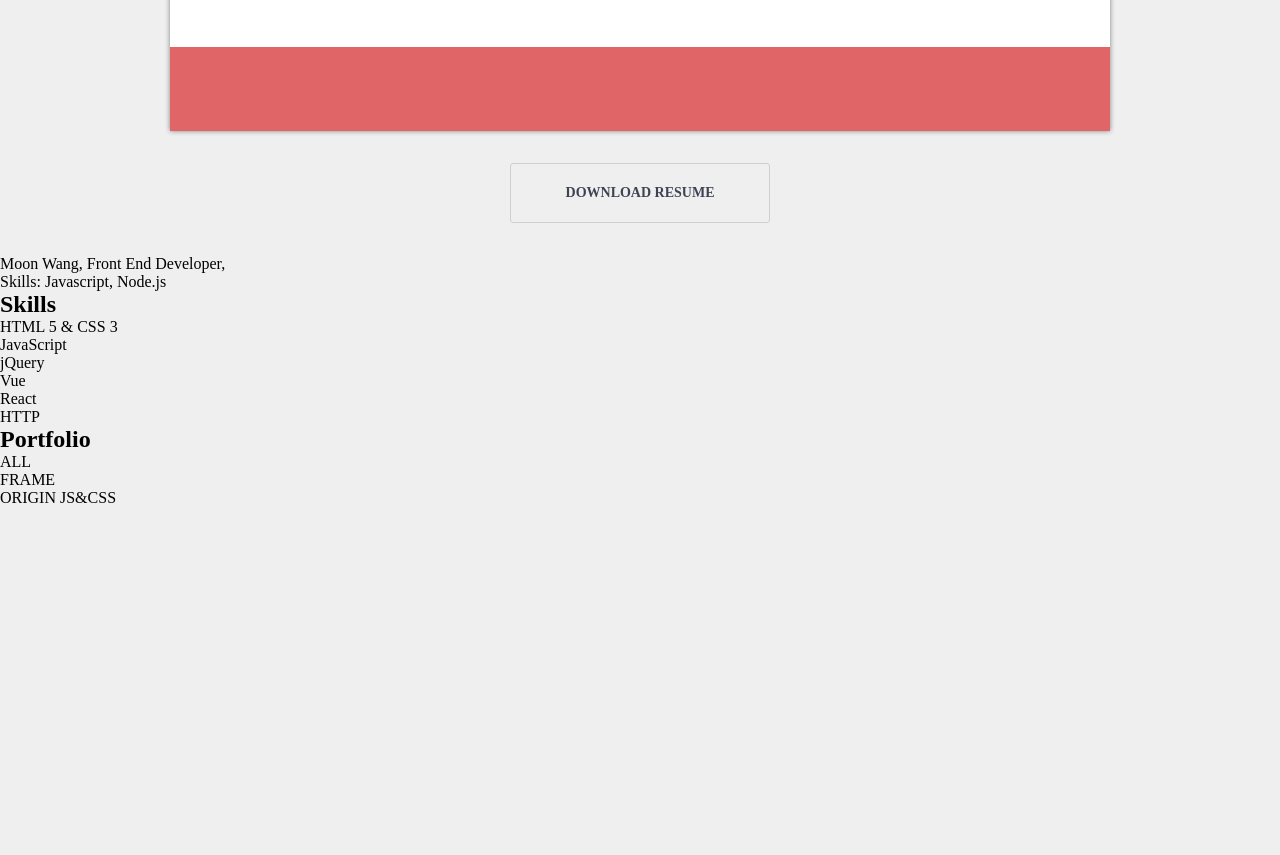
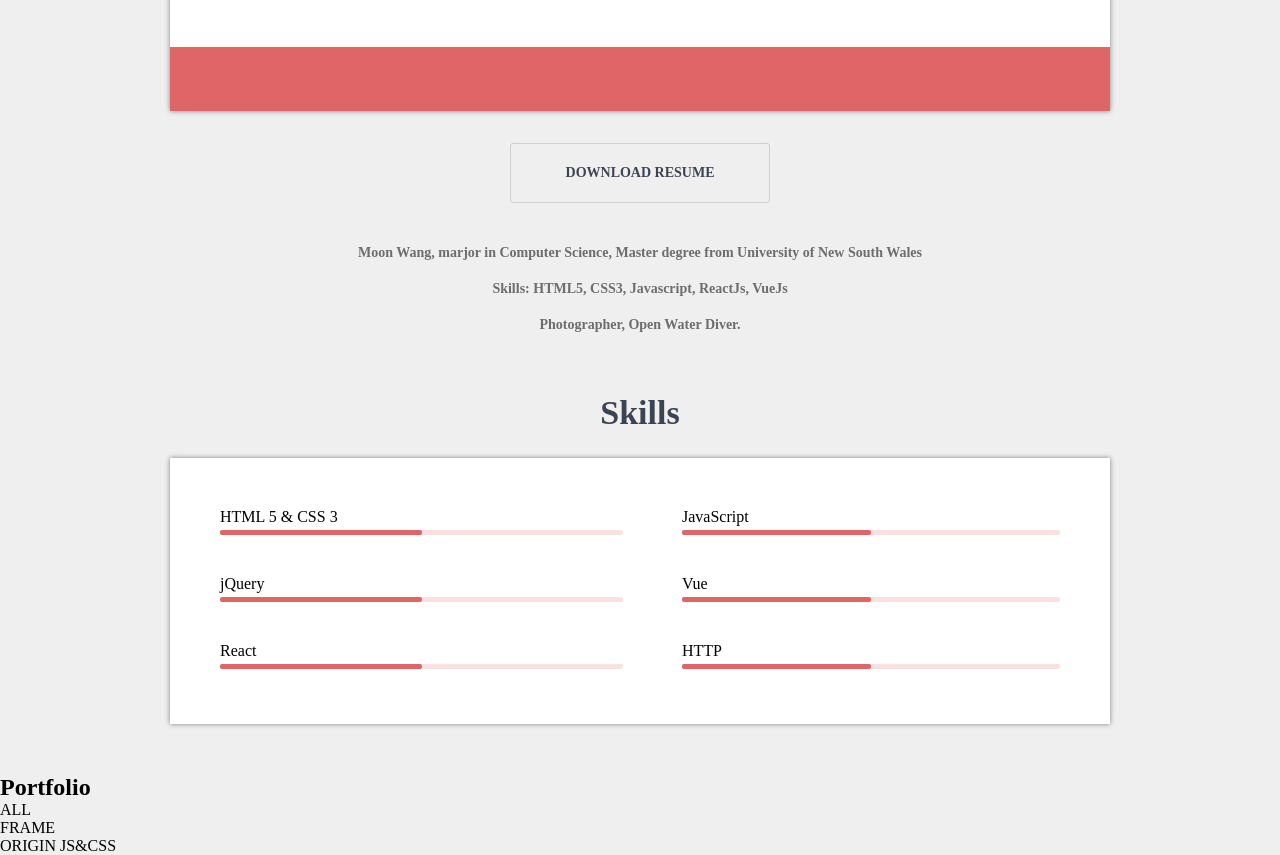
Before and after one commit to MoonSv/blog, a plain HTML site: page resume/index.html in a window 1280 px wide. Shown: the part 579-1434 px from the top of the page. Before the commit the page ends 1086 px from the top, so only its background shows below. Drawn offline with Linux system fonts and the light colour scheme.

Commit message:
finish skills part

```diff
--- a/resume/a.css
+++ b/resume/a.css
@@ -14,6 +14,9 @@ hr{
     height: 0;
     border: none;
     border-top: 1px solid #dedede;
+}
+ul, ol{
+    list-style: none;
 }
 .clearfix::after{
     content: '';
@@ -129,7 +132,7 @@ hr{
 .user-card .media{
     background-color: #e06567;
     text-align: center;
-    padding: 15px;
+    padding: 5px;
     vertical-align: top;
 }
 .user-card .media svg{
@@ -162,7 +165,54 @@ main a.download {
     -webkit-transition: box-shadow 0.2s;
 }
 main a.download:hover{
-    -webkit-box-shadow: 0px 4px 26px 0px rgba(0,0,0,0.2);
-    -moz-box-shadow: 0px 4px 26px 0px rgba(0,0,0,0.2);
-    box-shadow: 0px 4px 26px 0px rgba(0,0,0,0.2);
+    -webkit-box-shadow: 0px 4px 10px 0px rgba(0,0,0,0.2);
+    -moz-box-shadow: 0px 4px 10px 0px rgba(0,0,0,0.2);
+    box-shadow: 0px 4px 10px 0px rgba(0,0,0,0.2);
 }
+main .self-description{
+    text-align: center;
+    font-size: 14px;
+    line-height: 36px;
+    font-weight: bold;
+    color: #6d6d6d;
+}
+
+section.skills {
+    max-width: 940px;
+    margin: 50px auto;
+}
+section.skills h2{
+    text-align: center;
+    font-size: 34px;
+    line-height: 1.2;
+    font-weight: 600;
+    color: #3d4451;
+}
+section.skills ol{
+    box-shadow: 0px 0px 5px grey;
+    background-color: #fff;
+    padding: 50px 50px 15px 50px;
+    margin-top:25px;
+}
+section.skills li{
+    width: 48%;
+    float: left;
+    box-sizing: border-box;
+}
+section.skills li:nth-child(even){
+    width: 45%;
+    float: right;
+    box-sizing: border-box;
+}
+section.skills .progress-bar{
+    height: 5px;
+    border-radius: 2px;
+    background-color: #fae1e1;
+    margin: 4px 0 40px;
+}
+section.skills .progress{
+    height: 100%;
+    border-radius: 2px;
+    width: 50%;
+    background-color: #e06567;
+}
--- a/resume/index.html
+++ b/resume/index.html
@@ -45,7 +45,7 @@
         <div class="user-card">
             <div class="picture-and-text clearfix">
                 <div class="picture">
-                    <img src="./img/IMG_6049.JPG" width=299 height=347 alt="avatar">
+                    <img src="./img/IMG_6049.JPG" width=299 height=347 style="object-fit:cover;" alt="avatar">
                 </div>
                 <div class="text">
                     <span class="welcome">HELLO
@@ -73,7 +73,7 @@
                         <use xlink:href="#icon-wechat"></use>
                     </svg>
                 </a>
-                <a href="#">
+                <a href="https://github.com/MoonSv" target="_blank">
                     <svg class="icon" aria-hidden="true">
                         <use xlink:href="#icon-github"></use>
                     </svg>
@@ -88,19 +88,44 @@
         <p class="download-wrapper">
             <a href="./img/IMG_6049.JPG" class="download" target="_blank" download>DOWNLOAD RESUME</a>
         </p>
-        <p>Moon Wang, Front End Developer, <br>
-            Skills: Javascript, Node.js
+        <p class="self-description">Moon Wang, marjor in Computer Science, Master degree from University of New South Wales<br>
+           Skills: HTML5, CSS3, Javascript, ReactJs, VueJs<br>
+           Photographer, Open Water Diver.
         </p>
     </main>
-    <section>
+    <section class="skills">
         <h2>Skills</h2>
-        <ol>
-            <li>HTML 5 &amp; CSS 3</li>
-            <li>JavaScript</li>
-            <li>jQuery</li>
-            <li>Vue</li>
-            <li>React</li>
-            <li>HTTP</li>
+        <ol class="clearfix">
+            <li>HTML 5 &amp; CSS 3
+                <div class="progress-bar">
+                    <div class="progress"></div>
+                </div>
+            </li>
+            <li>JavaScript
+                    <div class="progress-bar">
+                            <div class="progress"></div>
+                        </div>
+            </li>
+            <li>jQuery
+                    <div class="progress-bar">
+                            <div class="progress"></div>
+                        </div>
+            </li>
+            <li>Vue
+                    <div class="progress-bar">
+                            <div class="progress"></div>
+                        </div>
+            </li>
+            <li>React
+                    <div class="progress-bar">
+                            <div class="progress"></div>
+                        </div>
+            </li>
+            <li>HTTP
+                    <div class="progress-bar">
+                            <div class="progress"></div>
+                        </div>
+            </li>
         </ol>
     </section>
     <section>
```
